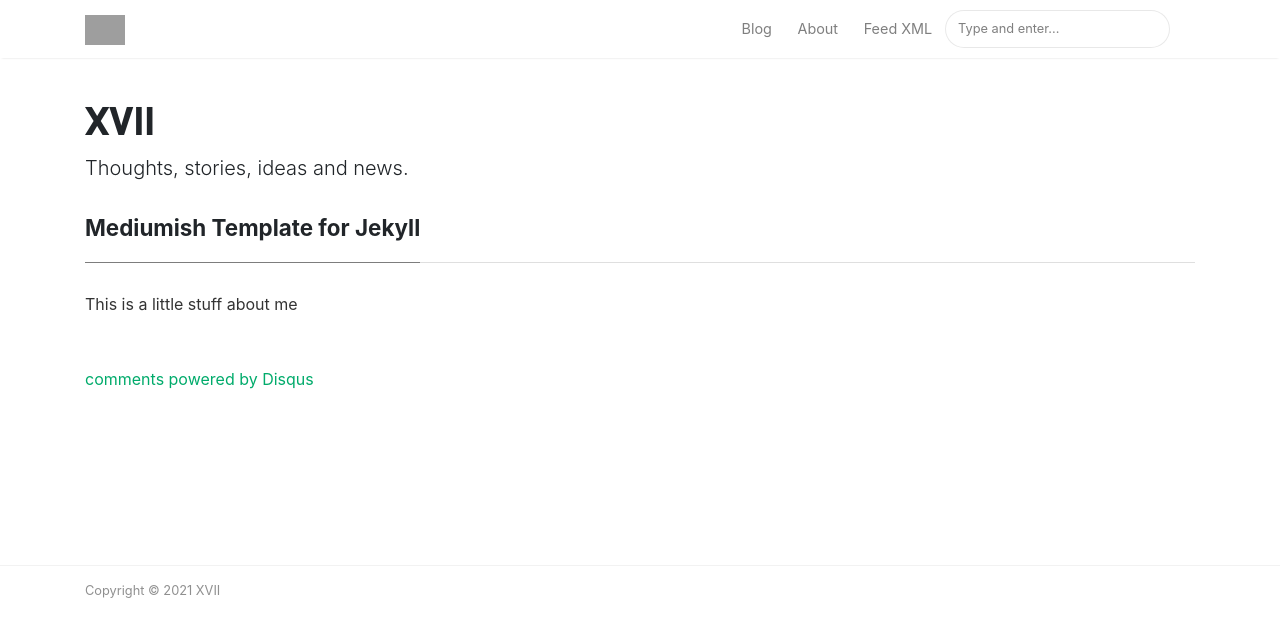
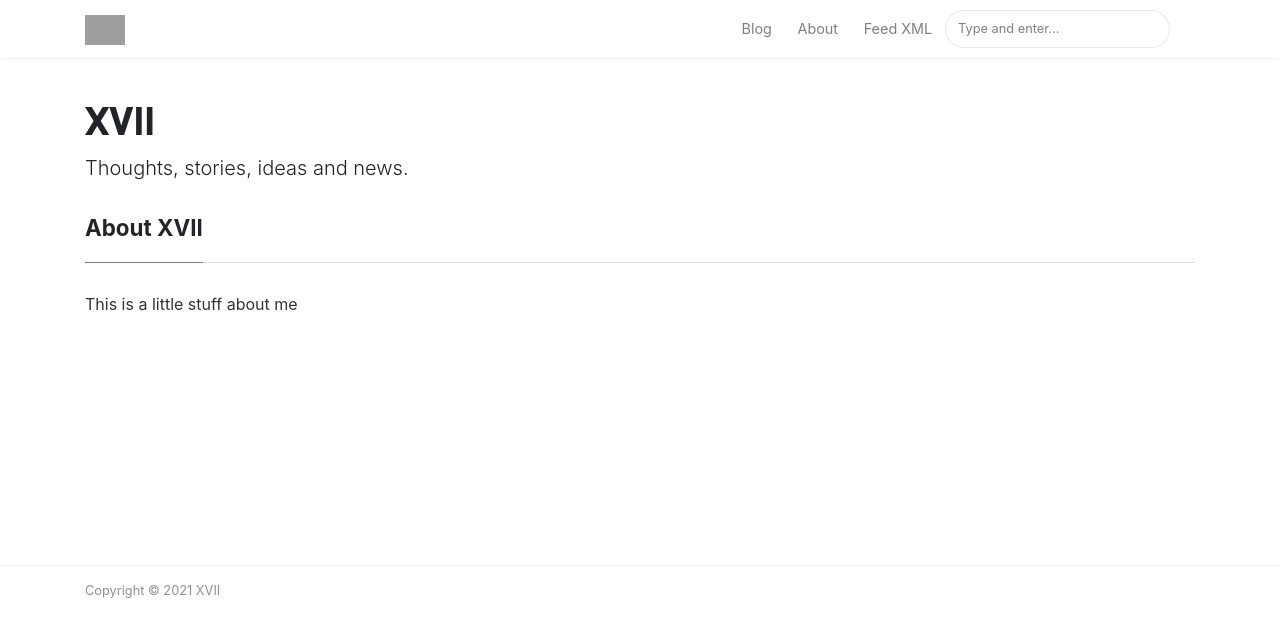
Before and after one commit to eliteaddy/eliteaddy.github.io, a Jekyll site: the page built from _pages/about.md, in a window 1280 px wide. Shown: the top 637 px of the page. Built offline with Jekyll 4.4.1, drawn with Linux system fonts in a browser that asks for light colours; nearby versions of some CDN libraries; comment, search, counter and statistics services are not loaded; grey boxes are pictures that could not be loaded.

Commit message:
Update from Forestry.io Adesile Isaiah Ayomide updated _pages/about.md

```diff
--- a/_pages/about.md
+++ b/_pages/about.md
@@ -1,8 +1,8 @@
 ---
 layout: page
-title: Mediumish Template for Jekyll
+title: About XVII
 permalink: "/about"
-comments: true
+comments: false
 
 ---
 This is a little stuff about me
```
